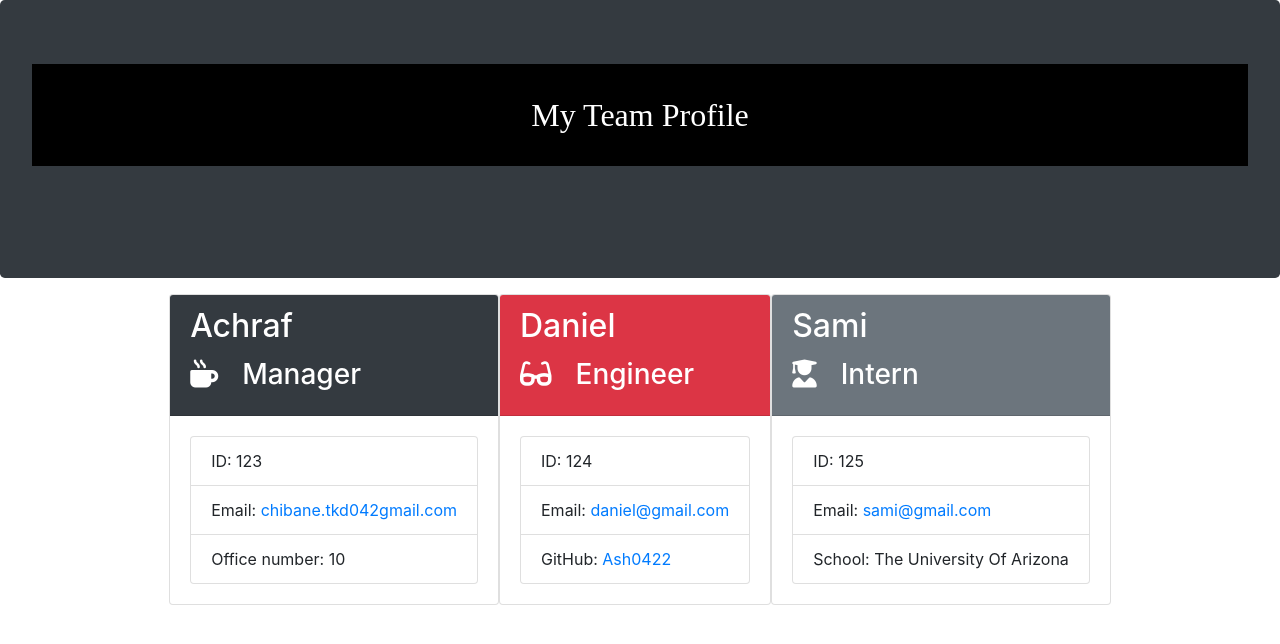
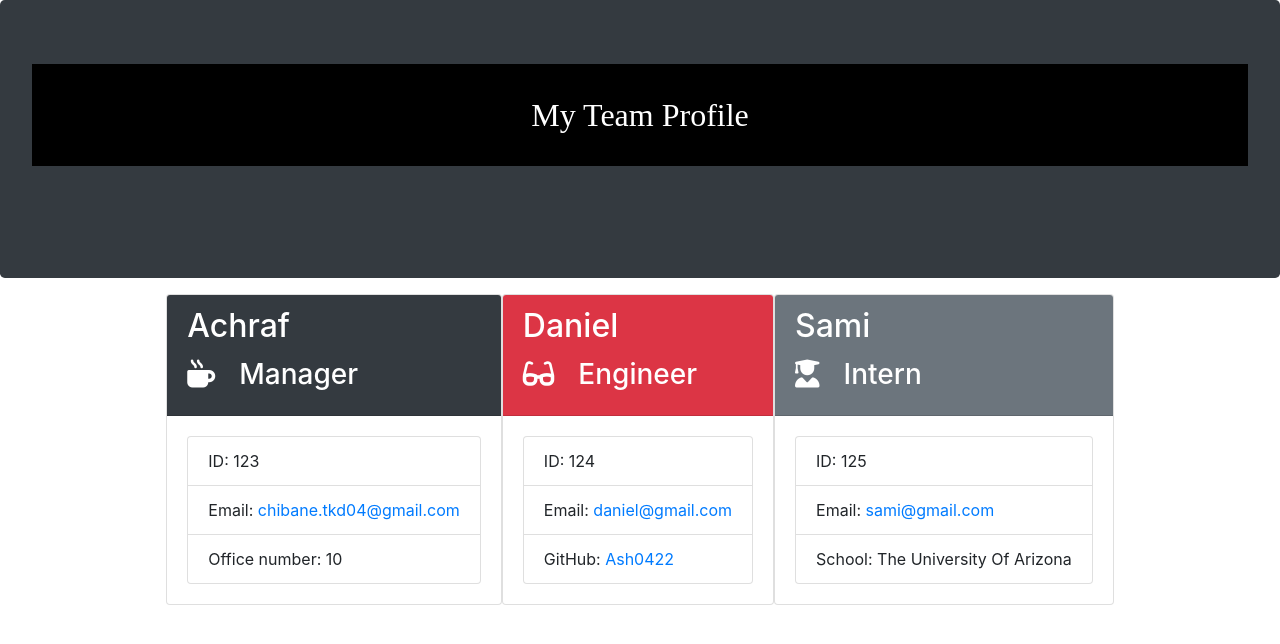
Before and after one commit to Ash0422/10-Team-Profile-Generator, a website: page result/teamProfil.html in a window 1280 px wide. Drawn offline with nearby package versions, Linux system fonts and the light colour scheme; files that its build step writes are made by us from their sources.

Commit message:
updated html and Readme files

```diff
--- a/result/teamProfil.html
+++ b/result/teamProfil.html
@@ -12,8 +12,10 @@
       crossorigin="anonymous"
     />
     <link rel="stylesheet" href="style.css" />
-    <script src="https://kit.fontawesome.com/b4c538eb15.js"
-    crossorigin="anonymous"></script>
+    <script
+      src="https://kit.fontawesome.com/b4c538eb15.js"
+      crossorigin="anonymous"
+    ></script>
   </head>
 
   <body>
@@ -27,25 +29,32 @@
     <div class="container">
       <div class="row">
         <div class="team-area col-12 d-flex justify-content-center">
-
           <div class="card employee-card">
             <div class="card-header bg-dark text-white">
               <h2 class="card-title">Achraf</h2>
-      <h3 class="card-title"><i class="fas fa-mug-hot mr-2"></i>Manager</h3>
+              <h3 class="card-title">
+                <i class="fas fa-mug-hot mr-2"></i>Manager
+              </h3>
             </div>
             <div class="card-body">
               <ul class="list-group">
                 <li class="list-group-item">ID: 123</li>
                 <li class="list-group-item">
-          Email: <a href="mailto:chibane.tkd042gmail.com">chibane.tkd042gmail.com</a>
+                  Email:
+                  <a href="mailto:chibane.tkd04@gmail.com"
+                    >chibane.tkd04@gmail.com</a
+                  >
                 </li>
                 <li class="list-group-item">Office number: 10</li>
               </ul>
             </div>
-  </div><div class="card employee-card">
+          </div>
+          <div class="card employee-card">
             <div class="card-header bg-danger text-white">
               <h2 class="card-title">Daniel</h2>
-      <h3 class="card-title"><i class="fas fa-glasses mr-2"></i>Engineer</h3>
+              <h3 class="card-title">
+                <i class="fas fa-glasses mr-2"></i>Engineer
+              </h3>
             </div>
             <div class="card-body">
               <ul class="list-group">
@@ -78,7 +87,9 @@
                 <li class="list-group-item">
                   Email: <a href="mailto:sami@gmail.com">sami@gmail.com</a>
                 </li>
-        <li class="list-group-item">School: The University Of Arizona</li>
+                <li class="list-group-item">
+                  School: The University Of Arizona
+                </li>
               </ul>
             </div>
           </div>
--- a/templates/index-manual.html
+++ b/templates/index-manual.html
@@ -11,9 +11,10 @@
       integrity="sha384-ggOyR0iXCbMQv3Xipma34MD+dH/1fQ784/j6cY/iJTQUOhcWr7x9JvoRxT2MZw1T"
       crossorigin="anonymous"
     />
-    <link rel="stylesheet" href="style.css" />
-    <script src="https://kit.fontawesome.com/b4c538eb15.js"
-    crossorigin="anonymous"></script>
+    <script
+      src="https://kit.fontawesome.com/b4c538eb15.js"
+      crossorigin="anonymous"
+    ></script>
   </head>
 
   <body>
```
Also changed, not shown: README.md. Lines whose indentation alone changed are shown as unchanged.
